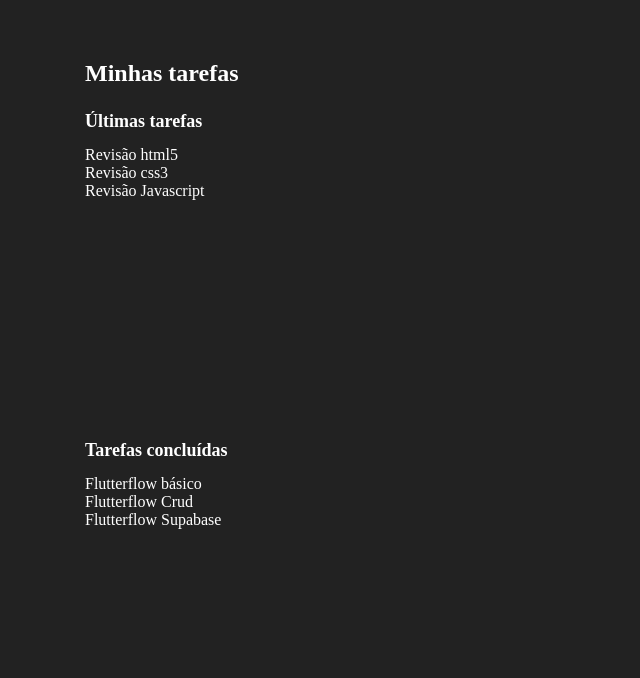
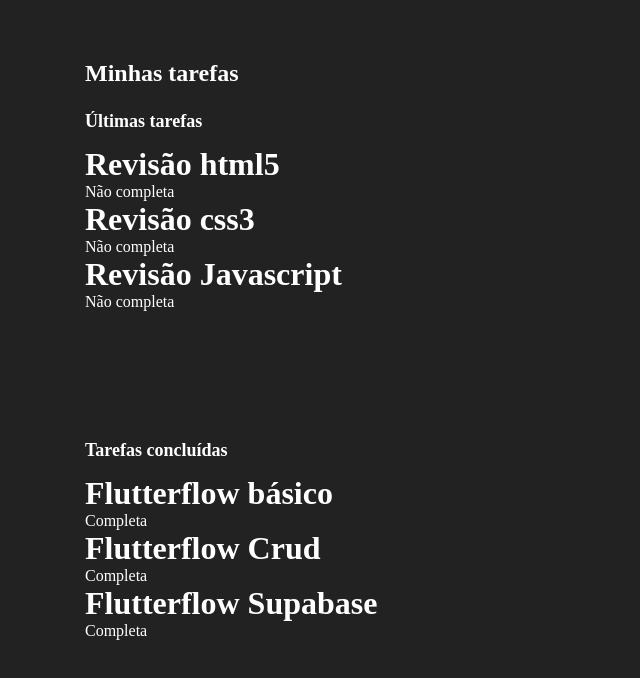
Before and after one commit to srodrigo28/tarefa-react, a React (Vite) app: page / in a window 1280 px wide. Shown: the top 678 px of the page, without its empty margins (0-640 px from the left). Built offline with nearby package versions, Linux system fonts and the light colour scheme; data requests are answered from the project's data file.

Commit message:
feth create taskItem

```diff
--- a/src/components/TaskItem.jsx
+++ b/src/components/TaskItem.jsx
@@ -0,0 +1,10 @@
+const TaskItem = ({ task } ) => {
+    return (
+        <>
+            <h1> {task.description} </h1>
+            <p> { task.isCompleted ? "Completa" : "Não completa" } </p>
+        </>
+    );
+}
+
+export default TaskItem;
--- a/src/components/Tasks.jsx
+++ b/src/components/Tasks.jsx
@@ -1,6 +1,6 @@
 import axios from "axios"
 import "./Tasks.scss"
-
+import TaskItem from "./TaskItem"
 import { useEffect, useState } from "react"
 
 const Tasks = () => {
@@ -30,7 +30,7 @@ const Tasks = () => {
                     {tasks
                         .filter((task) => task.isCompleted === false)
                         .map((lastTask) => (
-                            <p key={lastTask.id}>{lastTask.description}</p>
+                            <TaskItem key={lastTask.id} task={lastTask} />
                         ))}
                 </div>
             </div>
@@ -42,7 +42,7 @@ const Tasks = () => {
                     {tasks
                         .filter((item) => item.isCompleted)
                         .map((taskCompleted) => (
-                            <p key={taskCompleted.id}>{taskCompleted.description}</p>
+                            <TaskItem key={taskCompleted.id} task={taskCompleted} />
                         ))
                     }
                 </div>
```
